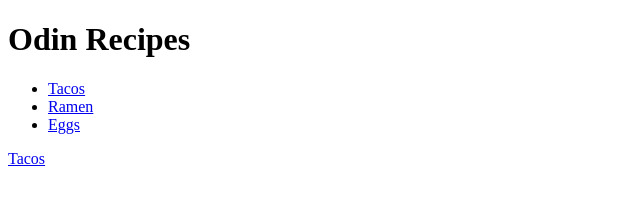
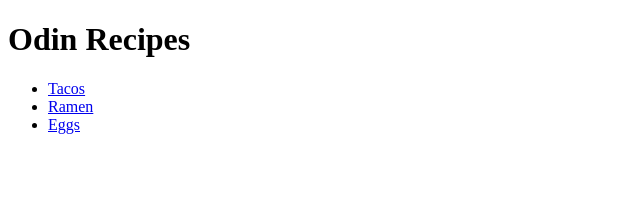
Before and after one commit to christopherdonofrio/odin-recipes, a plain HTML site: page index.html in a window 1280 px wide. Shown: the full height of the page, 0-640 px from the left. Drawn offline with Linux system fonts and the light colour scheme.

```diff
--- a/index.html
+++ b/index.html
@@ -13,7 +13,6 @@
         <li><a href="recipes/eggs.html">Eggs</a></li>
 
     </ul>
-    <a href="recipes/tacos.html">Tacos</a>
 
 </body>
 </html>
```
